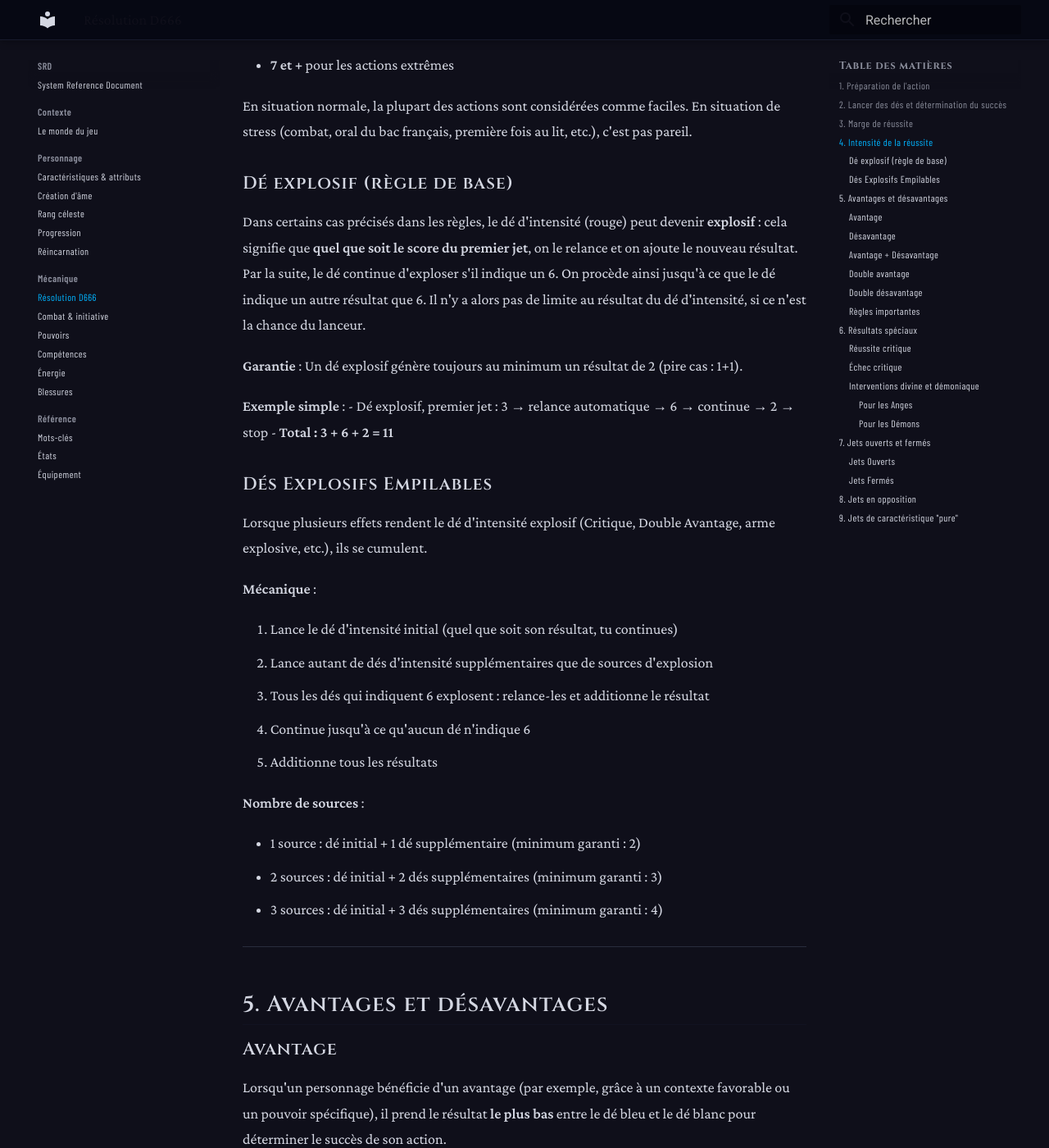
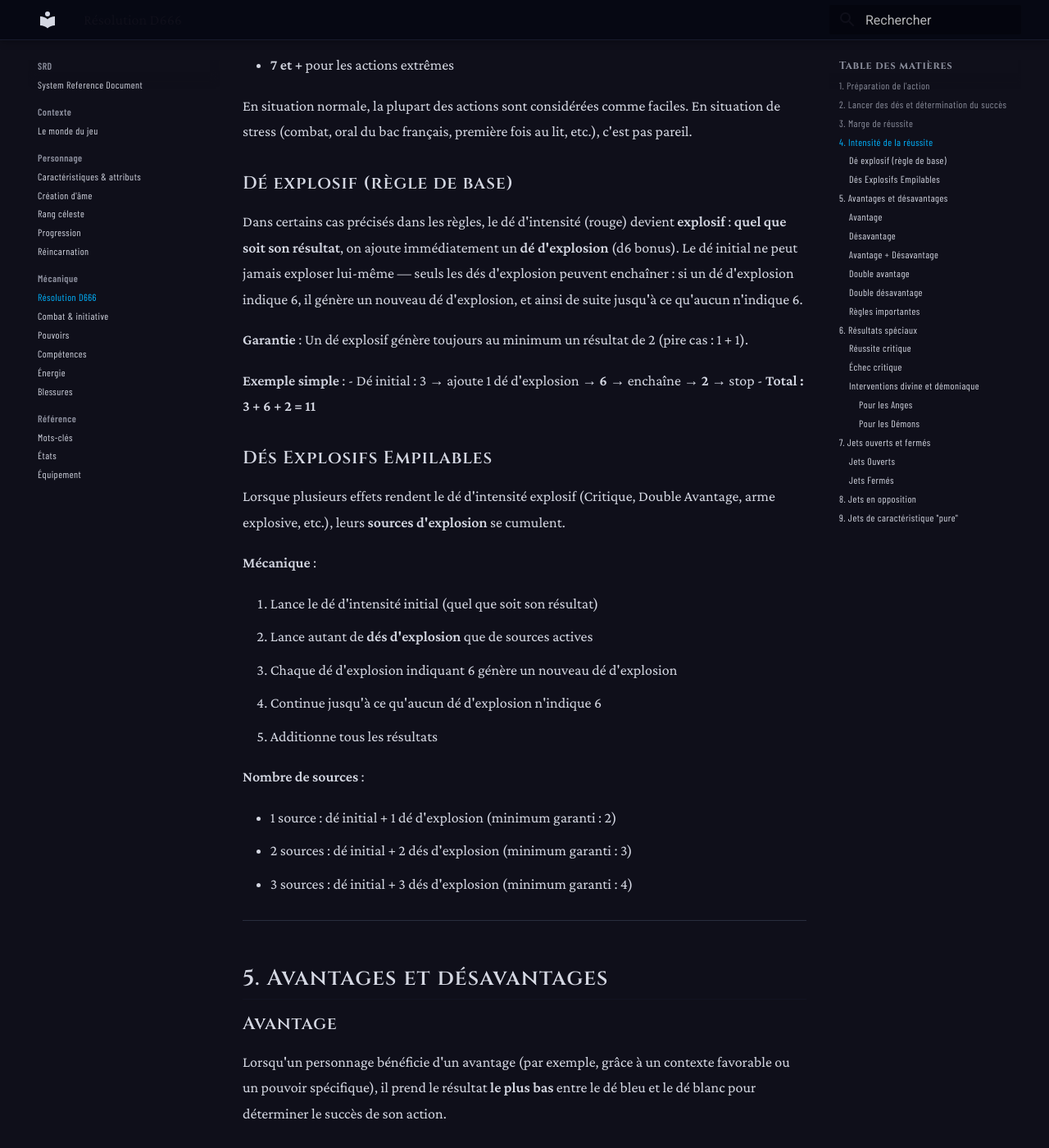
Before and after one commit to BaDjams/ins-mv-rogue-srd, an MkDocs documentation site: the page built from docs/resolution.md, in a window 1280 px wide and 1400 px high, scrolled down 2795 px. Shown: the whole window at 82% size. Built offline with MkDocs 1.6.1 and Material for MkDocs 9.7.7, drawn with Linux system fonts in a browser that asks for light colours; some web fonts are replaced; some of the changed text lies outside the part shown.

Commit message:
règles: introduit le terme 'dé d'explosion' et reformule le mécanisme explosif

```diff
--- a/docs/resolution.md
+++ b/docs/resolution.md
@@ -69,31 +69,31 @@ En situation normale, la plupart des actions sont considérées comme faciles. E
 
 ### Dé explosif (règle de base)
 
-Dans certains cas précisés dans les règles, le dé d'intensité (rouge) peut devenir **explosif** : cela signifie que **quel que soit le score du premier jet**, on le relance et on ajoute le nouveau résultat. Par la suite, le dé continue d'exploser s'il indique un 6. On procède ainsi jusqu'à ce que le dé indique un autre résultat que 6. Il n'y a alors pas de limite au résultat du dé d'intensité, si ce n'est la chance du lanceur.
+Dans certains cas précisés dans les règles, le dé d'intensité (rouge) devient **explosif** : **quel que soit son résultat**, on ajoute immédiatement un **dé d'explosion** (d6 bonus). Le dé initial ne peut jamais exploser lui-même — seuls les dés d'explosion peuvent enchaîner : si un dé d'explosion indique 6, il génère un nouveau dé d'explosion, et ainsi de suite jusqu'à ce qu'aucun n'indique 6.
 
-**Garantie** : Un dé explosif génère toujours au minimum un résultat de 2 (pire cas : 1+1).
+**Garantie** : Un dé explosif génère toujours au minimum un résultat de 2 (pire cas : 1 + 1).
 
 **Exemple simple** :
-- Dé explosif, premier jet : 3 → relance automatique → 6 → continue → 2 → stop
+- Dé initial : 3 → ajoute 1 dé d'explosion → **6** → enchaîne → **2** → stop
 - **Total : 3 + 6 + 2 = 11**
 
 ### Dés Explosifs Empilables
 
-Lorsque plusieurs effets rendent le dé d'intensité explosif (Critique, Double Avantage, arme explosive, etc.), ils se cumulent.
+Lorsque plusieurs effets rendent le dé d'intensité explosif (Critique, Double Avantage, arme explosive, etc.), leurs **sources d'explosion** se cumulent.
 
 **Mécanique** :
 
-1. Lance le dé d'intensité initial (quel que soit son résultat, tu continues)
-2. Lance autant de dés d'intensité supplémentaires que de sources d'explosion
-3. Tous les dés qui indiquent 6 explosent : relance-les et additionne le résultat
-4. Continue jusqu'à ce qu'aucun dé n'indique 6
+1. Lance le dé d'intensité initial (quel que soit son résultat)
+2. Lance autant de **dés d'explosion** que de sources actives
+3. Chaque dé d'explosion indiquant 6 génère un nouveau dé d'explosion
+4. Continue jusqu'à ce qu'aucun dé d'explosion n'indique 6
 5. Additionne tous les résultats
 
 **Nombre de sources** :
 
-- 1 source : dé initial + 1 dé supplémentaire (minimum garanti : 2)
-- 2 sources : dé initial + 2 dés supplémentaires (minimum garanti : 3)
-- 3 sources : dé initial + 3 dés supplémentaires (minimum garanti : 4)
+- 1 source : dé initial + 1 dé d'explosion (minimum garanti : 2)
+- 2 sources : dé initial + 2 dés d'explosion (minimum garanti : 3)
+- 3 sources : dé initial + 3 dés d'explosion (minimum garanti : 4)
 
 ---
 
@@ -119,7 +119,7 @@ Si, pour un même jet, on cumule à la fois un avantage et un désavantage, alor
 
 Si pour un même jet, on cumule deux avantages ou plus, alors le dé d'intensité (rouge) devient **explosif**. Le personnage choisit le plus bas entre le dé bleu et le dé blanc (premier avantage), puis bénéficie d'un dé explosif (second avantage).
 
-**Exemple** : Sur un jet avec double avantage, le résultat indique 254, le joueur choisit 2 grâce à son premier avantage. Son dé d'intensité devient explosif (second avantage) : 4 → relance → 6 → relance → 3, pour un résultat d'intensité de 13 (4+6+3), auquel on ajoute la marge de réussite.
+**Exemple** : Sur un jet avec double avantage, le résultat indique 254, le joueur choisit 2 grâce à son premier avantage. Son dé d'intensité devient explosif (second avantage) : dé initial **4** → ajoute 1 dé d'explosion → **6** → enchaîne → **3**, pour un résultat d'intensité de 13 (4 + 6 + 3), auquel on ajoute la marge de réussite.
 
 !!! note
     Il n'y a aucun intérêt à cumuler plus de deux avantages sur un même jet.
```
